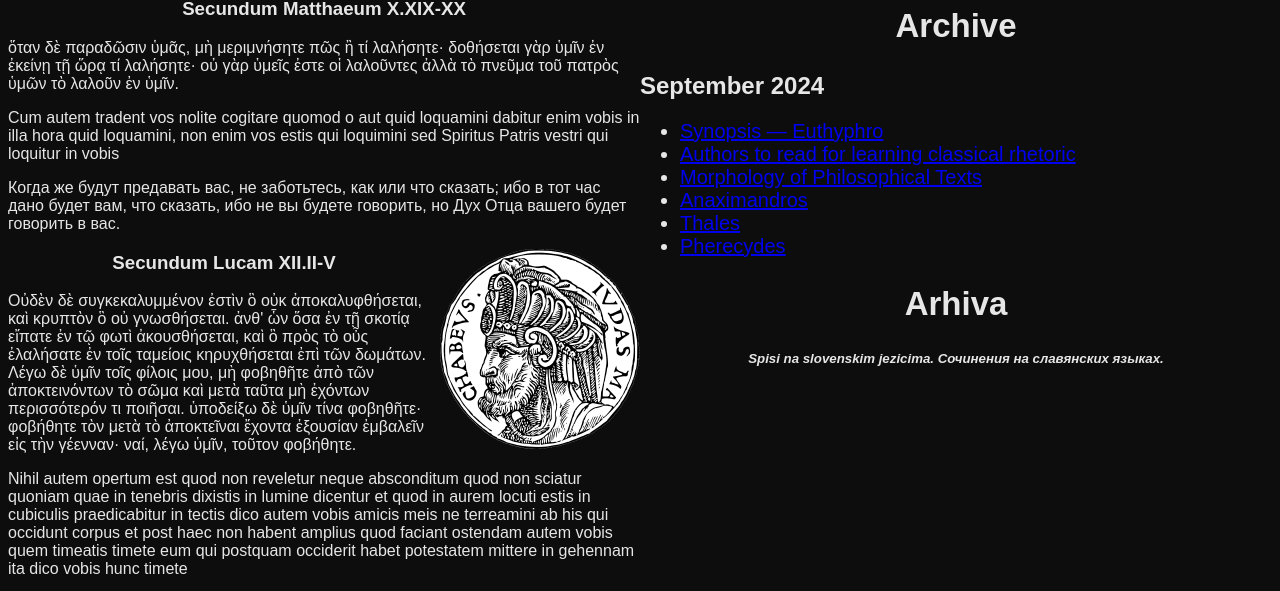
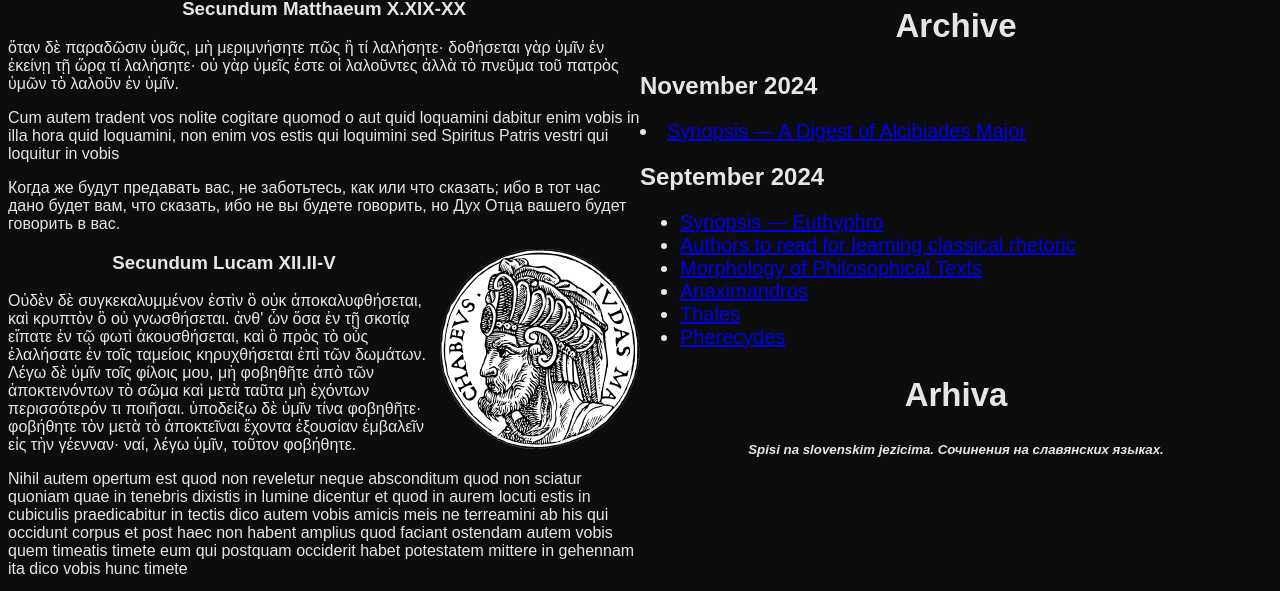
Before and after one commit to ultimusromanorum/ultimusromanorum.github.io, a plain HTML site: page index.html in a window 1280 px wide. Shown: the part 163-754 px from the top of the page. Drawn offline with Linux system fonts and the light colour scheme; files whose address does not match are found by name.

Commit message:
Update index.html
added link to digestalcibiades

```diff
--- a/index.html
+++ b/index.html
@@ -74,6 +74,8 @@
         </div>
         <div class="column right">
             <h2 style="font-size: 33px;">Archive</h2>
+	    <h2 style="text-align: left;">November 2024</h2>
+				<li style="font-size: 20px;"><a href="pages/alcibiadesdigest.html">Synopsis — A Digest of Alcibiades Major</a></li>
             <h2 style="text-align: left;">September 2024</h2>
             <ul>
 		    		<li style="font-size: 20px;"><a href="pages/euthyphrosynopsis.html">Synopsis — Euthyphro</a></li>
```
